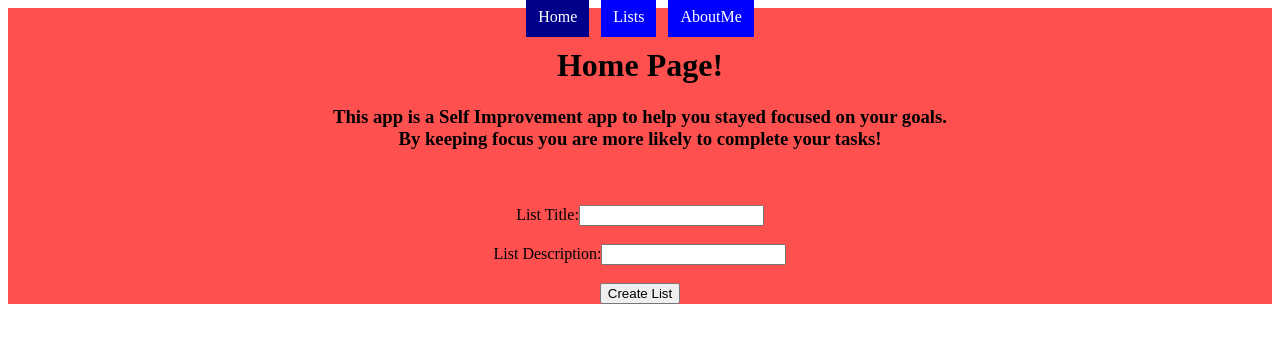
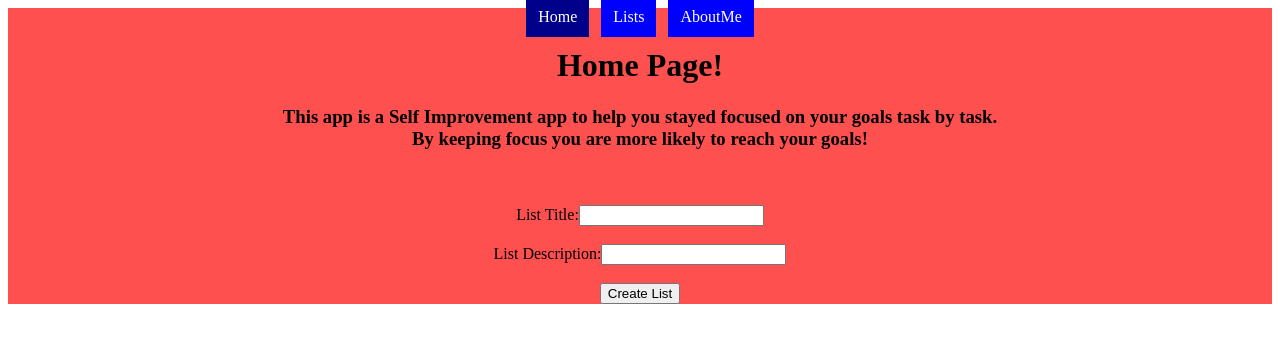
Before and after one commit to charityparks/winning_client, a React (Create React App) app: page / in a window 1280 px wide. Shown: the top 342 px of the page. Built offline with nearby package versions, Linux system fonts and the light colour scheme.

Commit message:
added things to do

```diff
--- a/src/components/Home.js
+++ b/src/components/Home.js
@@ -6,7 +6,7 @@ const Home = () => {
     return (
         <div>
             <h1>Home Page!</h1>
-            <h3><section>This app is a Self Improvement app to help you stayed focused on your goals. <br />By keeping focus you are more likely to complete your tasks!</section>  </h3>
+            <h3><section>This app is a Self Improvement app to help you stayed focused on your goals task by task. <br />By keeping focus you are more likely to reach your goals!</section>  </h3>
             <ListsForm />
 
             {/* <ListsContainer /> */}
--- a/src/components/List.js
+++ b/src/components/List.js
@@ -4,6 +4,8 @@ const List = () => {
     return (
         <div>
             <h1>This is a list</h1>
+            {/* I need the title of the list and the items
+            I also need the items form to add more items */}
         </div>
     )
 }
```
